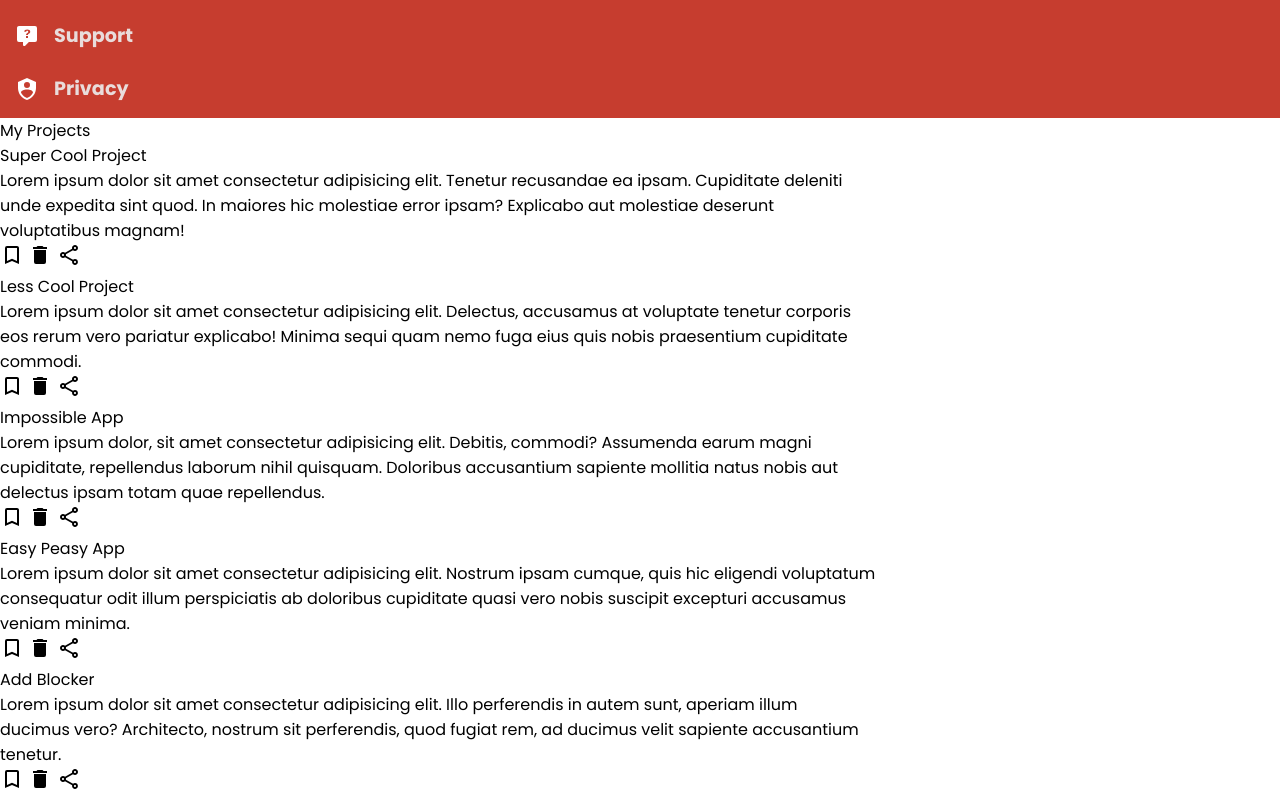
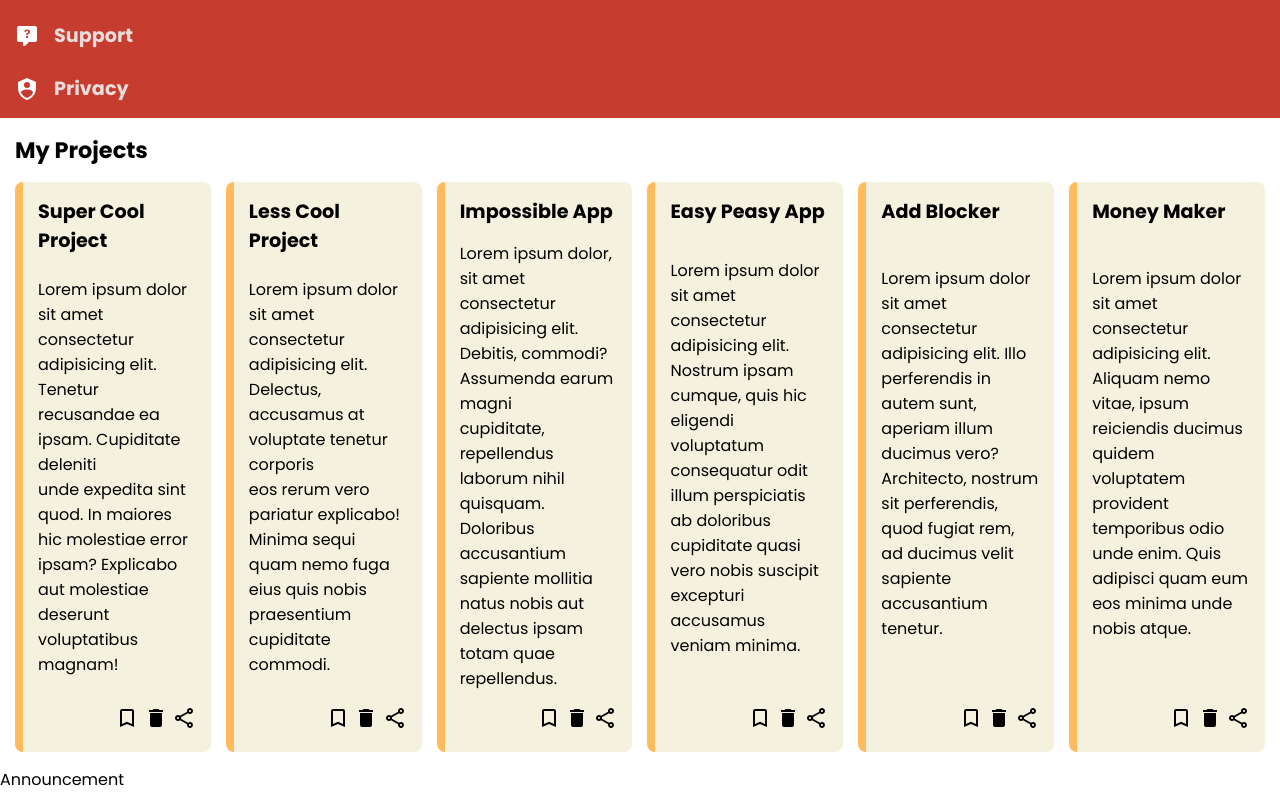
Before and after one commit to Toph765/admin-dashboard, a plain HTML site: page index.html in a window 1280 px wide. Shown: the part 627-1422 px from the top of the page. Drawn offline with Linux system fonts and the light colour scheme.

Commit message:
Add style to article

```diff
--- a/css/style.css
+++ b/css/style.css
@@ -133,3 +133,51 @@ button {
 .left-sidebar > div {
     font-size: 1.5rem;
 }
+
+/* ARTICLE */
+
+.article {
+    display: grid;
+    gap: 15px;
+    padding: 15px 15px;
+}
+
+.article > div:first-child {
+    font-size: 1.4rem;
+    font-weight: bold;
+}
+
+.article > div:last-child {
+    display: grid;
+    grid-template-columns: repeat(auto-fit, minmax(150px, 1fr));
+    gap: 15px;
+}
+
+.card {
+    background-color: var(--main-background-color);
+    border-radius: 8px;
+    display: grid;
+    grid-template-columns: 8px 1fr;
+}
+
+.card > div:first-child {
+    background-color: var(--accent-color);
+    border-top-left-radius: 8px;
+    border-bottom-left-radius: 8px;
+}
+
+.card > div:last-child {
+    display: grid;
+    gap: 15px;
+    padding: 15px;
+}
+
+.card > div:last-child > div:first-child {
+    align-self: start;
+    font-size: 1.2rem;
+    font-weight: bold;
+}
+
+.card > div:last-child > div:last-child {
+    place-self: end;
+}
```
